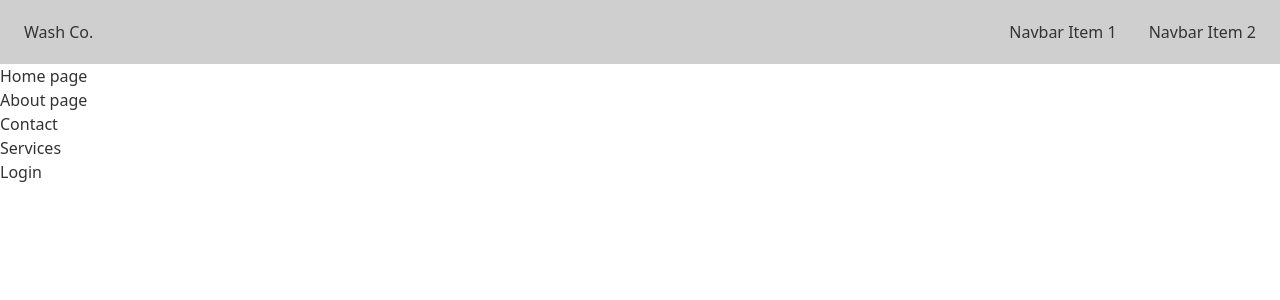
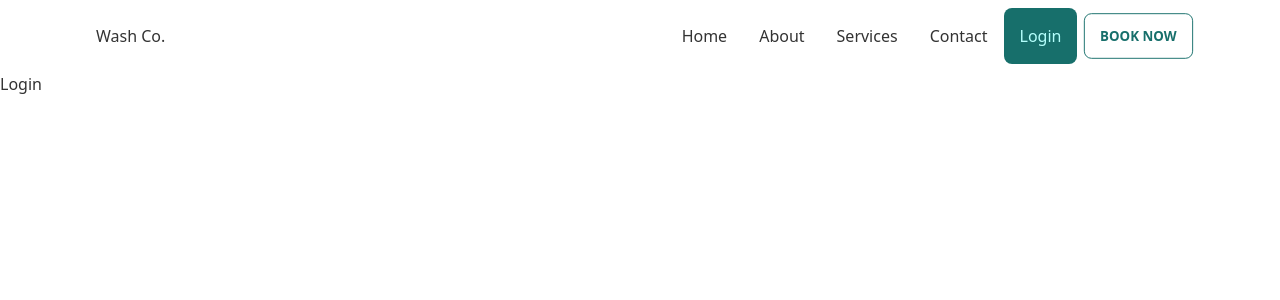
Before and after one commit to rezaun/wash-co, a React (Create React App) app: page /login in a window 1280 px wide. Shown: the top 300 px of the page. Built offline with nearby package versions, Linux system fonts and the light colour scheme.

Commit message:
menu link and path settings with book now button has been done

```diff
--- a/src/App.js
+++ b/src/App.js
@@ -4,16 +4,20 @@ import Contact from "./pages/Contact";
 import Home from "./pages/Home";
 import Login from "./pages/Login";
 import Services from "./pages/Services";
+import {Routes, Route} from "react-router-dom";
 
 function App() {
   return (
     <div>
       <Navbar>
-        <Home />
-        <About />
-        <Contact />
-        <Services />
-        <Login />
+       <Routes>
+        <Route path="/" element={<Home/>}></Route>
+        <Route path="/home" element={<Home/>}></Route>
+        <Route path="/about" element={<About/>}></Route>
+        <Route path="/services" element={<Services/>}></Route>
+        <Route path="/contact" element={<Contact/>}></Route>
+        <Route path="/login" element={<Login/>}></Route>
+       </Routes>
       </Navbar>
     </div>
   );
--- a/src/components/Navbar.js
+++ b/src/components/Navbar.js
@@ -1,14 +1,17 @@
 import React from 'react';
+import { NavLink, Link } from "react-router-dom";
 
-const Navbar = ({children}) => {
+const Navbar = ({ children }) => {
     return (
         <div>
             <div className="drawer drawer-end">
                 <input id="my-drawer-3" type="checkbox" className="drawer-toggle" />
                 <div className="drawer-content flex flex-col">
 
-                    <div className="w-full navbar bg-base-300">
-                    <div className="flex-1 px-2 mx-2">Wash Co.</div>
+                    <div className="w-full navbar bg-base-100 px-20">
+                        <div className="flex-1 px-2 mx-2">
+                            <Link to='/home'>
+                                Wash Co. </Link></div>
                         <div className="flex-none lg:hidden">
                             <label htmlFor="my-drawer-3" className="btn btn-square btn-ghost">
                                 <svg xmlns="http://www.w3.org/2000/svg" fill="none" viewBox="0 0 24 24" className="inline-block w-6 h-6 stroke-current"><path strokeLinecap="round" strokeLinejoin="round" strokeWidth="2" d="M4 6h16M4 12h16M4 18h16"></path></svg>
@@ -17,9 +20,18 @@ const Navbar = ({children}) => {
 
                         <div className="flex-none hidden lg:block">
                             <ul className="menu menu-horizontal">
-
-                                <li><a>Navbar Item 1</a></li>
-                                <li><a>Navbar Item 2</a></li>
+                                <li><NavLink to="/home" className='rounded-lg'>Home</NavLink></li>
+                                <li><NavLink to="/about" className='rounded-lg'>About</NavLink></li>
+                                <li><NavLink to="/services" className='rounded-lg'>Services</NavLink></li>
+                                <li><NavLink to="/contact" className='rounded-lg'>Contact</NavLink></li>
+                                <li><NavLink to="/login" className='rounded-lg'>Login</NavLink></li>
+                                <li className="dropdown dropdown-hover dropdown-end">
+                                    <label tabIndex={0} className="btn btn-primary btn-outline rounded-lg m-1">Book Now</label>
+                                    <ul tabIndex={0} className="dropdown-content menu p-2 shadow bg-base-100 rounded-box w-52">
+                                        <li><a>Item 1</a></li>
+                                        <li><a>Item 2</a></li>
+                                    </ul>
+                                </li>
                             </ul>
                         </div>
                     </div>
@@ -30,8 +42,18 @@ const Navbar = ({children}) => {
                     <label htmlFor="my-drawer-3" className="drawer-overlay"></label>
                     <ul className="menu p-4 overflow-y-auto w-80 bg-base-100">
 
-                        <li><a>Sidebar Item 1</a></li>
-                        <li><a>Sidebar Item 2</a></li>
+                        <li><NavLink to="/home" className='rounded-lg'>Home</NavLink></li>
+                        <li><NavLink to="/about" className='rounded-lg'>About</NavLink></li>
+                        <li><NavLink to="/services" className='rounded-lg'>Services</NavLink></li>
+                        <li><NavLink to="/contact" className='rounded-lg'>Contact</NavLink></li>
+                        <li><NavLink to="/login" className='rounded-lg'>Login</NavLink></li>
+                        <li className="dropdown dropdown-hover dropdown-end">
+                                    <label tabIndex={0} className="btn btn-primary btn-outline rounded-lg m-1">Book Now</label>
+                                    <ul tabIndex={0} className="dropdown-content menu p-2 shadow bg-base-100 rounded-box w-52">
+                                        <li><a>Item 1</a></li>
+                                        <li><a>Item 2</a></li>
+                                    </ul>
+                                </li>
 
                     </ul>
 
--- a/src/index.js
+++ b/src/index.js
@@ -2,10 +2,14 @@ import React from 'react';
 import ReactDOM from 'react-dom/client';
 import App from './App';
 import './index.css';
+import { BrowserRouter } from "react-router-dom"
 
 const root = ReactDOM.createRoot(document.getElementById('root'));
 root.render(
   <React.StrictMode>
-    <App />
+    <BrowserRouter>
+      <App />
+    </BrowserRouter>
+
   </React.StrictMode>
 );
```
